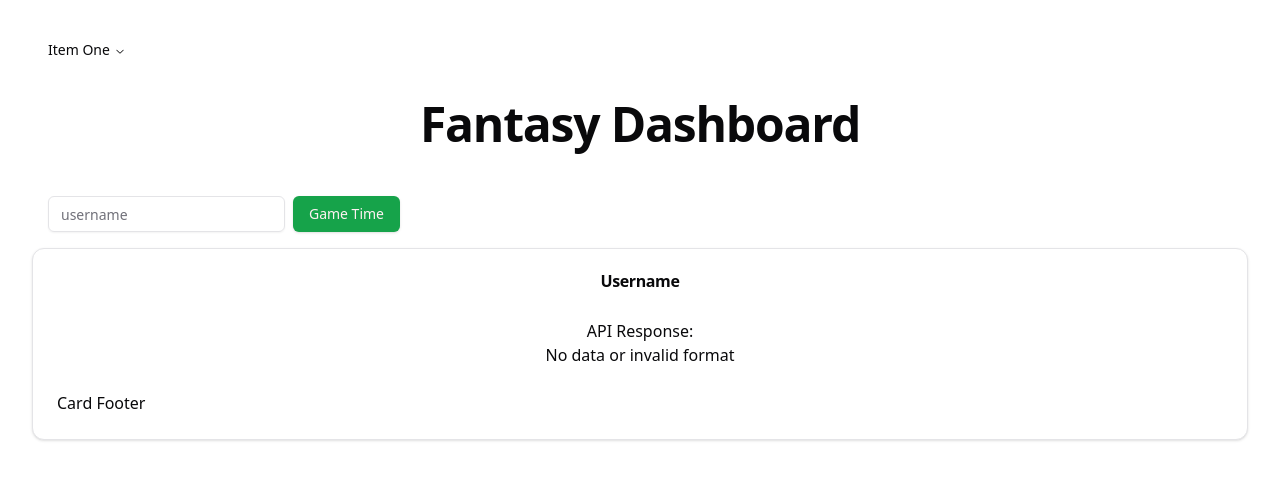
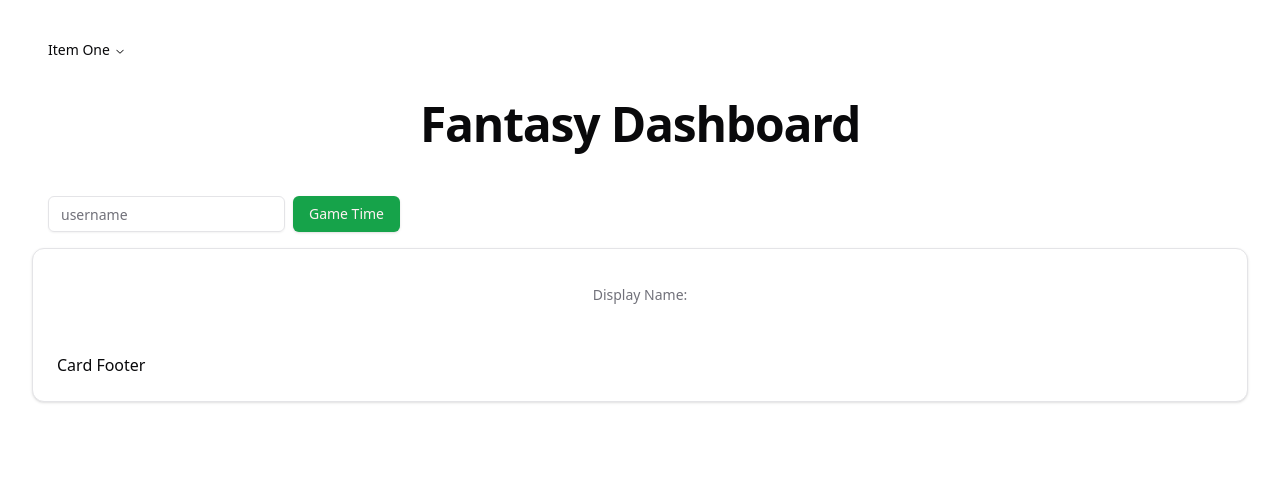
Before and after one commit to KeetonMartin/gametime, a React (Vite) app: page / in a window 1280 px wide. Shown: the top 480 px of the page. Built offline with nearby package versions, Linux system fonts and the light colour scheme.

Commit message:
pull display, user number, publish

```diff
--- a/src/App.tsx
+++ b/src/App.tsx
@@ -3,7 +3,7 @@ import './App.css';
 import Heading from './components/ui/heading';
 import { Title } from './components/ui/title';
 import { InputWithButton } from './components/ui/inputWithButton';
-import JsonCard from './components/ui/jsonCard';
+import UserCard from './components/ui/userCard';
 
 // Define a type for your API response
 // Replace 'any' with a more specific type if you know the structure of your API response
@@ -12,12 +12,21 @@ type ApiResponse = any | null;
 function App() {
   const [username, setUsername] = useState<string>("");
   const [apiResponse, setApiResponse] = useState<ApiResponse>(null);
+  const [userId, setUserId] = useState<string | null>(null);
+  const [displayName, setDisplayName] = useState<string | null>(null);
 
   const fetchUserData = async () => {
     try {
       const response = await fetch(`https://api.sleeper.app/v1/user/${username}`);
       const data: ApiResponse = await response.json();
       setApiResponse(data);
+      // Extract user_id and set it in state
+      if (data && data.user_id) {
+        setUserId(data.user_id);
+      }
+      if (data && data.display_name) {
+        setDisplayName(data.display_name);
+      }
     } catch (error) {
       console.error("Error fetching data:", error);
     }
@@ -28,7 +37,7 @@ function App() {
       <Heading />
       <Title />
       <InputWithButton username={username} setUsername={setUsername} fetchUserData={fetchUserData} />
-      <JsonCard username={username} data={apiResponse} />
+      <UserCard username={username} userId={userId} displayName={displayName}/>
     </>
   );
 }
--- a/src/components/ui/jsonCard.tsx
+++ b/src/components/ui/jsonCard.tsx
@@ -11,23 +11,26 @@ import {
 interface JsonCardProps {
   username: string;
   data: null | any; // Replace 'any' with a more specific type if you know the structure of 'data'
+  userId: string | null;
 }
 
-const JsonCard: React.FC<JsonCardProps> = ({ username, data }) => {
+const JsonCard: React.FC<JsonCardProps> = ({ username, data, userId }) => {
   return (
     <Card>
       <CardHeader>
         <CardTitle>Username</CardTitle>
         <CardDescription>{username}</CardDescription>
+        <CardDescription>{userId}</CardDescription>
       </CardHeader>
       <CardContent>
         <p>API Response:</p>
-        {/* Check if data exists and is an object before stringifying */}
         {data && typeof data === "object" ? (
           <pre>{JSON.stringify(data, null, 2)}</pre>
         ) : (
           <p>No data or invalid format</p>
         )}
+        {/* Display user_id if available */}
+        {userId && <p>User ID: {userId}</p>}
       </CardContent>
       <CardFooter>
         <p>Card Footer</p>
--- /dev/null
+++ b/src/components/ui/userCard.tsx
@@ -0,0 +1,35 @@
+import {
+  Card,
+  CardContent,
+  CardDescription,
+  CardFooter,
+  CardHeader,
+  CardTitle,
+} from "@/components/ui/card";
+
+// Define the types for the props
+interface UserCardProps {
+  username: string;
+  userId: string | null;
+  displayName: string | null;
+}
+
+const UserCard: React.FC<UserCardProps> = ({ username, userId, displayName }) => {
+  return (
+    <Card>
+      <CardHeader>
+        <CardTitle>{username}</CardTitle>
+        <CardDescription>{userId}</CardDescription>
+        <CardDescription>Display Name: {displayName}</CardDescription>
+      </CardHeader>
+      <CardContent>
+        <p></p>
+      </CardContent>
+      <CardFooter>
+        <p>Card Footer</p>
+      </CardFooter>
+    </Card>
+  );
+};
+
+export default UserCard;
```
